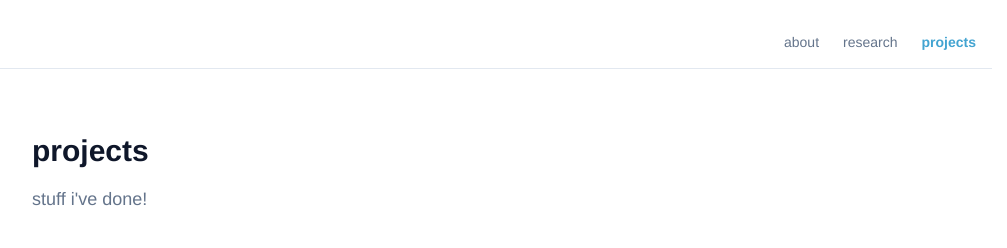
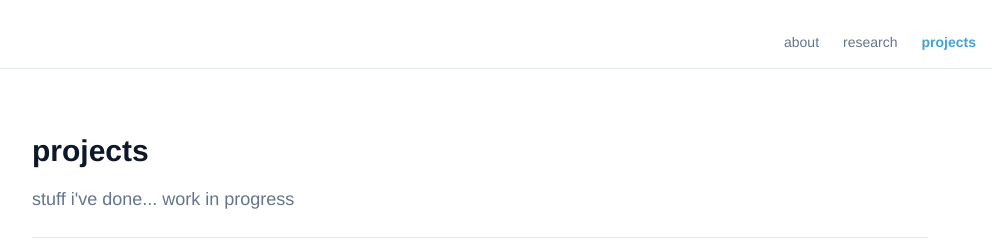
Before and after one commit to adit-yaya/adit-yaya.github.io, a plain HTML site: page projects.html in a window 1280 px wide. Shown: the whole page, without its empty margins (160-1167 px from the left). Drawn offline with nearby package versions, Linux system fonts and the light colour scheme.

Commit message:
fix projects

```diff
--- a/projects.html
+++ b/projects.html
@@ -43,15 +43,28 @@
     <main class="flex-1 p-4">
         <div class="max-w-4xl mx-auto">
 
-            <section class="flex flex-col sm:flex-row items-center gap-10 my-8">
+            <section class="flex flex-col sm:flex-row items-center gap-10 mt-8 mb-0">
 
                 <div class="flex-1 text-center sm:text-left">
                     <h1 class="text-3xl font-bold mb-4">projects</h1>
                     <p class="text-lg text-muted-foreground mb-6">
-                        stuff i've done!
+                        stuff i've done... work in progress
                     </p>
                 </div>
             </section>
+            <hr>
+
+            <!-- <section class="flex flex-col sm:flex-row items-center gap-10 mt-8 mb-0">
+                <h2 class="text-2xl font-bold mb-4">modality.ai intern projects!</h2>
+                <hr>
+                <h2 class="text-2xl font-bold mb-4">the office</h2>
+                <hr>
+                <h2 class="text-2xl font-bold mb-4">qompose</h2>
+                <hr>
+
+
+            </section> -->
+
         </div>
     </main>
 
```
